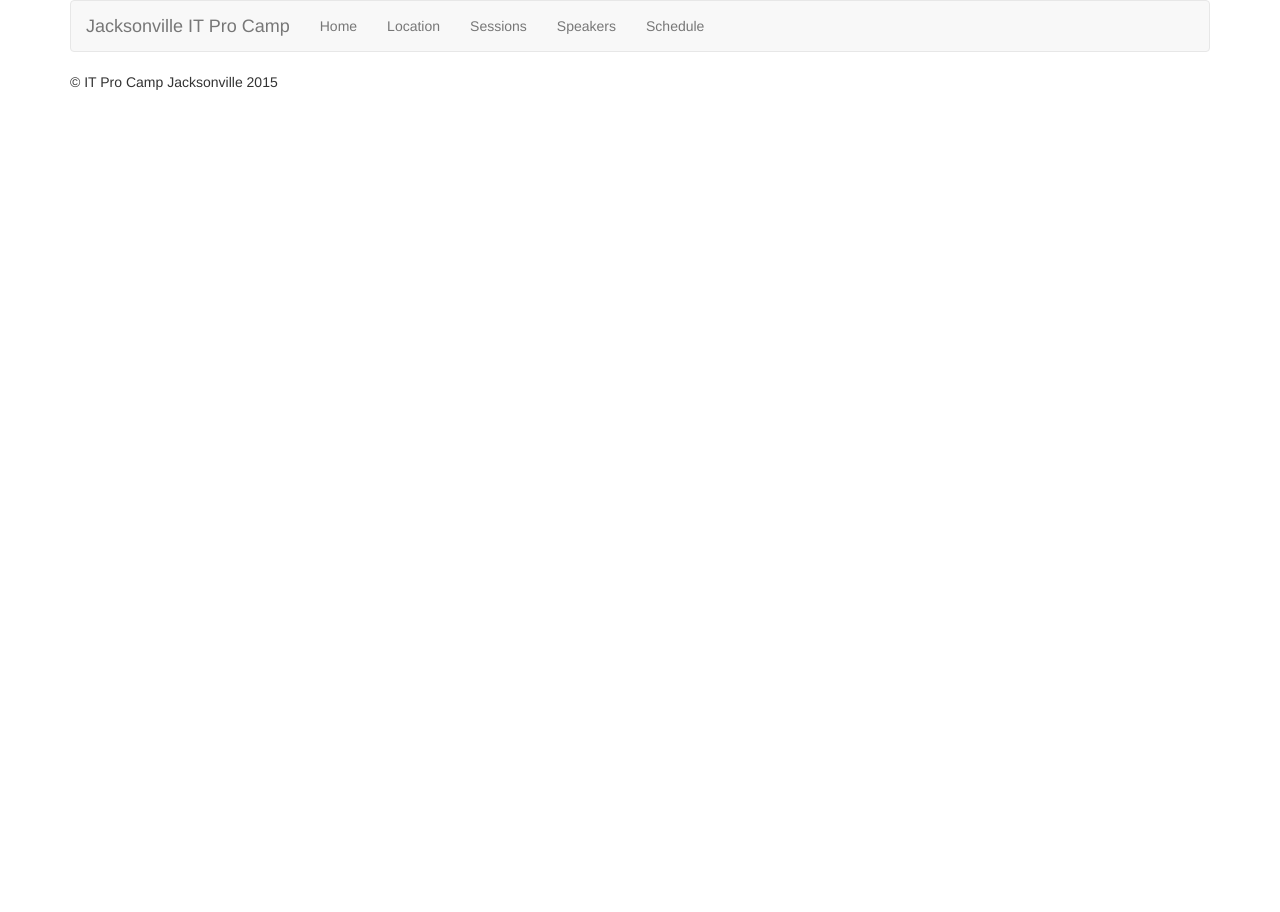
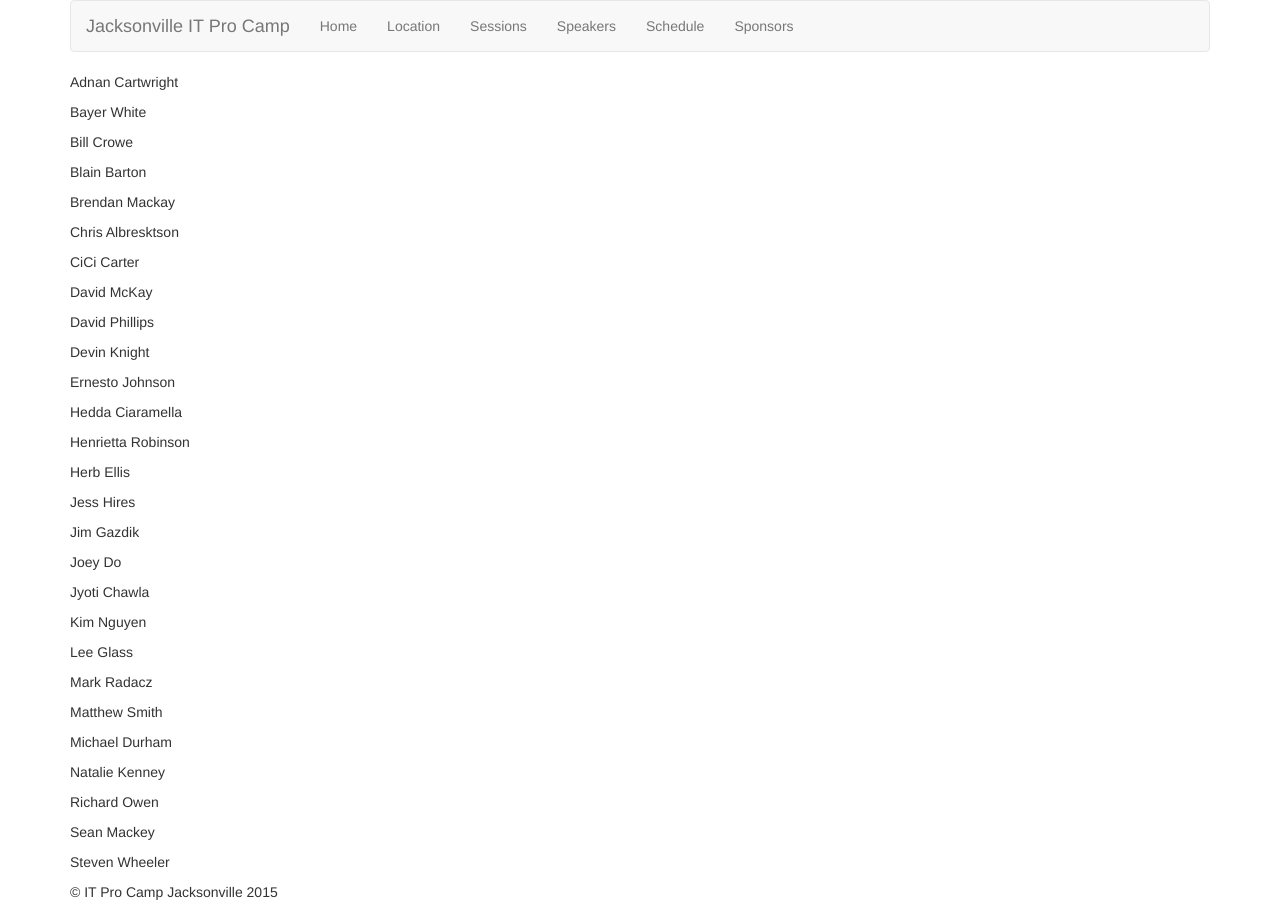
Before and after one commit to tk811/ConfernceApp, a Jekyll site: the page built from speakers/index.html, in a window 1280 px wide. Built offline with Jekyll 4.4.1, drawn with Linux system fonts in a browser that asks for light colours; nearby versions of some CDN libraries.

Commit message:
Adding speakers

```diff
--- a/_includes/pages_list
+++ b/_includes/pages_list
@@ -24,3 +24,8 @@
 {% else %}
   <li><a href="{{ BASE_PATH }}/schedule/">Schedule</a></li>
 {% endif %}
+{% if page.url == "/sponsors/index.html" %}
+  <li class="active"><a href="{{ BASE_PATH }}/sponsors" class="active">Sponsors</a></li>
+{% else %}
+  <li><a href="{{ BASE_PATH }}/sponsors/">Sponsors</a></li>
+{% endif %}
--- a/speakers/index.html
+++ b/speakers/index.html
@@ -1,5 +1,33 @@
 ---
 layout: default
-title: "Index"
-description: ""
+title: "Speakers"
+description: "Speakers"
 ---
+
+<p>Adnan Cartwright</p>
+ <p>Bayer White</p>
+ <p>Bill Crowe</p>
+ <p>Blain Barton</p>
+ <p>Brendan Mackay</p>
+ <p>Chris Albresktson</p>
+ <p>CiCi Carter</p>
+ <p>David McKay</p>
+ <p>David Phillips</p>
+ <p>Devin Knight</p>
+ <p>Ernesto Johnson</p>
+ <p>Hedda Ciaramella</p>
+ <p>Henrietta Robinson</p>
+ <p>Herb Ellis</p>
+ <p>Jess Hires</p>
+ <p>Jim Gazdik</p>
+ <p>Joey Do</p>
+ <p>Jyoti Chawla</p>
+ <p>Kim Nguyen</p>
+ <p>Lee Glass</p>
+ <p>Mark Radacz</p>
+ <p>Matthew Smith</p>
+ <p>Michael Durham</p>
+ <p>Natalie Kenney</p>
+ <p>Richard Owen</p>
+<p> Sean Mackey</p>
+<p>Steven Wheeler</p>
--- /dev/null
+++ b/sponsors/index.html
@@ -0,0 +1,5 @@
+---
+layout: default
+title: "Index"
+description: ""
+---
```
